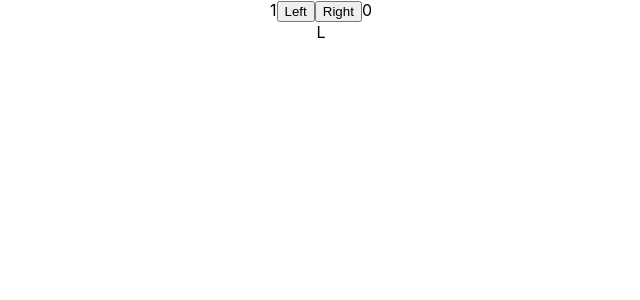
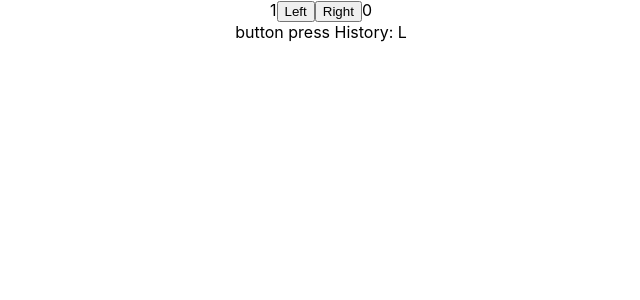
Before and after one commit to techBoolo/FullStackOpen2021-React, a React (Create React App) app: page / in a window 1280 px wide. Both pictures are taken after a click on the button "Left". Shown: the top 300 px of the page, without its empty margins (319-959 px from the left). Built offline with nearby package versions, Linux system fonts and the light colour scheme.

Commit message:
conditional rendering, of History component

```diff
--- a/src/App.js
+++ b/src/App.js
@@ -1,6 +1,7 @@
 import React, { useState } from 'react';
 import Display from './components/Display';
 import Button from './components/Button';
+import History from './components/History';
 
 import './App.css';
 
@@ -27,7 +28,7 @@ const  App = () =>  {
         <Button handleClick={handleRightClick} text='Right' />
         <Display counter={clicks.right} />
         <div>
-          <Display counter={allClicks.join(', ')} />
+          <History allClicks={allClicks} />
         </div>
       </div>
     )
--- /dev/null
+++ b/src/components/History.js
@@ -0,0 +1,14 @@
+const History = ({ allClicks }) => {
+  if(allClicks.length === 0){
+    return (
+      <p>Press the buttons</p>
+     )
+  }
+  return (
+    <div>
+      button press History: { allClicks.join(', ') }
+    </div>
+  );
+};
+
+export default History;
```
